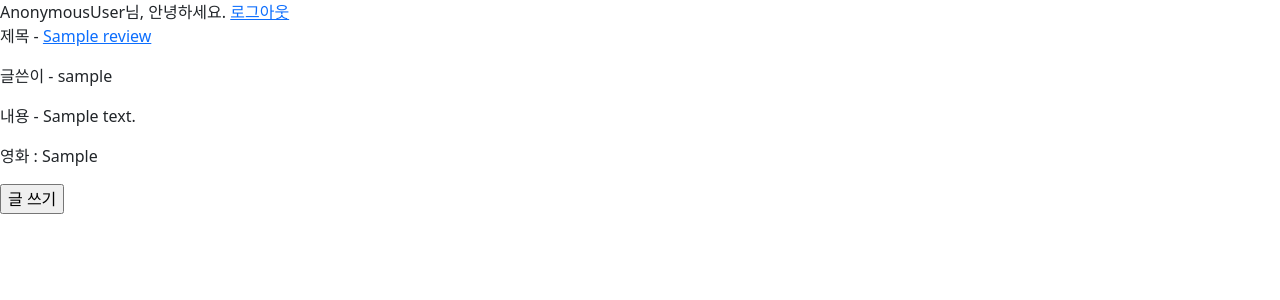
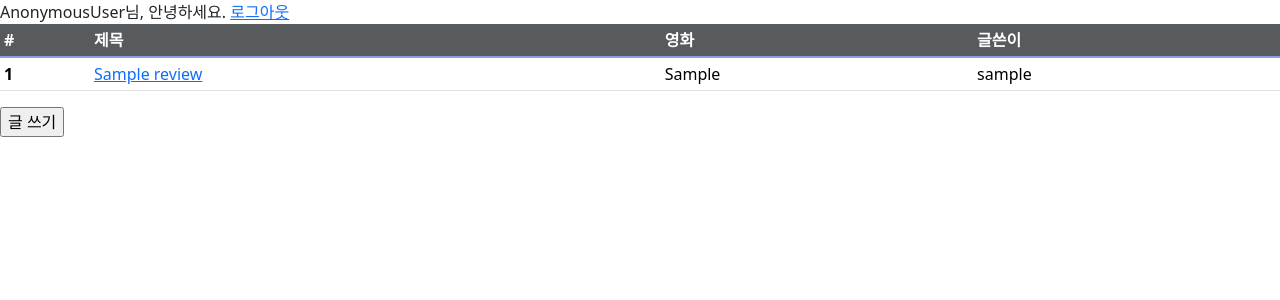
Before and after one commit to andtomorrow/django-githubflow, a Django app: page / in a window 1280 px wide. Shown: the part 56-356 px from the top of the page. Run offline with Django 3.2, Linux system fonts and the light colour scheme; tables that the repository leaves empty hold one stand-in row (values such as "Sample post").

Commit message:
work on index layout

```diff
--- a/reviews/templates/reviews/index.html
+++ b/reviews/templates/reviews/index.html
@@ -1,4 +1,11 @@
 {% extends 'base.html' %}
+{% block style %}
+<style>
+    .table-group-divider {
+        border-top-color: rgba(114, 134, 211, .8);
+    }
+</style>
+{% endblock style %}
 {% block content %}
 {% if user.pk %}
 <h1>
@@ -9,12 +16,27 @@
 
 {% endif %}
 <a href="{% url 'accounts:logout' %}">로그아웃</a>
-{% for review in reviews %}
-    <p>제목 - <a href="{% url 'reviews:detail' review.pk %}">{{ review.title }}</a></p>
-    <p>글쓴이 - {{ review.user }}</p>
-    <p>내용 - {{ review.content }}</p>
-    <p>영화 : {{ review.movie }}</p>
-{% endfor %}
+    <table class="table table-hover table-sm table-responsive table-responsive-md">
+        <thead class="table-dark">
+            <tr class="opacity-75">
+                <th class="col">#</th>
+                <th class="col">제목</th>
+                <th class="col">영화</th>
+                <th class="col">글쓴이</th>
+            </tr>
+        </thead>
+        <tbody class="table-group-divider">
+            {% for review in reviews %}
+                <tr>
+                    <th scope="row">{{ review.pk }}</th>
+                    <td><a href="{% url 'reviews:detail' review.pk %}">{{ review.title }}</a></td>
+                    <td>{{ review.movie }}</td>
+                    <td>{{ review.user }}</td>
+                </tr>
+            {% endfor %}
+        </tbody>
+    </table>
+
 <form action="{% url 'reviews:create' %}" method="post">
     {% csrf_token %}
     <input type="submit" value="글 쓰기">
```
